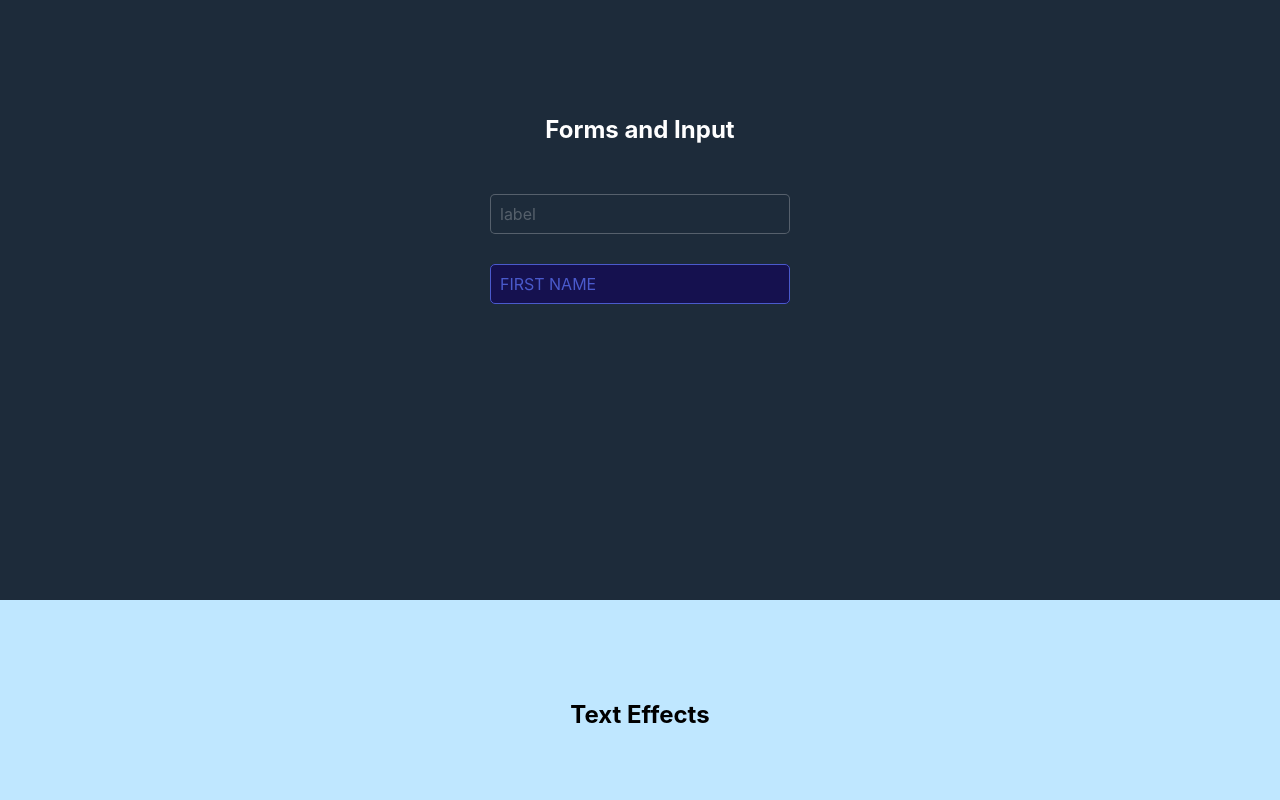
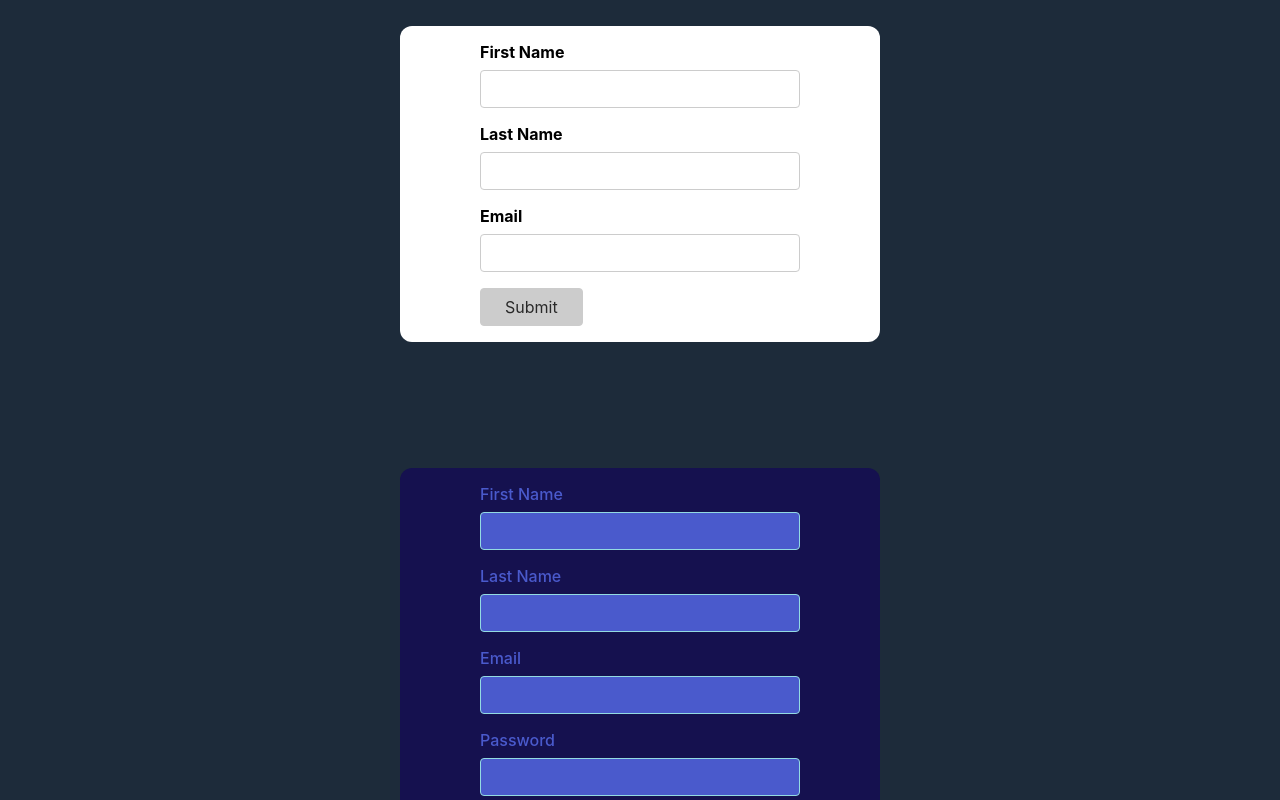
Before and after one commit to jnhthomp/jtdev-react-components, a React (Create React App) app: page / in a window 1280 px wide. Shown: the part 2720-3520 px from the top of the page. Built offline with nearby package versions, Linux system fonts and the light colour scheme.

Commit message:
Add basic form component to app showcase

```diff
--- a/src/App.js
+++ b/src/App.js
@@ -1,5 +1,6 @@
 import classes from './App.module.css';
 import GlowBar from './Loading/GlowBar/GlowBar.jsx';
+import BasicForm from './Form/BasicForm/BasicForm';
 import AnimatedInput from './Form/AnimatedInput/AnimatedInput';
 import FullImageCard from './Card/FullImageCard/FullImageCard';
 import NeonButton from './Button/NeonButton/NeonButton';
@@ -66,6 +67,73 @@ function App() {
     // cardButtonPrimaryColor: '', // set to match accentColor if no value given
     cardButtonSecondaryColor: '#25cf51',
     buttonAction: () => console.log('Custom click')
+  }
+
+  const basicFormSettings = {
+    inputList: [
+      {
+        validation: (value) => value.trim() !== '',
+        type: 'text',
+        label: 'First Name',
+        id: 'fName', //! id must be provided for each item when providing an input list
+        errorText: 'First name cannot be blank',
+        value: '' // Initial values can be passed in if desired (for update forms)
+      },
+      {
+        validation: (value) => value.trim() !== '',
+        type: 'text',
+        label: 'Last Name',
+        id: 'lName',
+        errorText: 'Last name cannot be blank',
+        value: ''
+      },
+      {
+        validation: (value) => value.includes('@'),
+        type: 'text',
+        label: 'Email',
+        id: 'email',
+        errorText: 'Please use a valid email format',
+        value: ''
+      },
+      {
+        validation: (value) => value.trim() !== '',
+        type: 'password',
+        label: 'Password',
+        id: 'password',
+        errorText: 'Please enter your password',
+        value: ''
+      }
+    ],
+
+    //! Required: A method to call when the form is submitted
+    formSubmit: (inputs) => { console.log(inputs) },
+
+    buttonText: 'Register', // Option button text ('Submit' by default)
+    // Theme object and all properties within are optional
+    theme: {
+      cardBGColor: primaryDark,
+      labelWeight: 500,
+      textColor: primaryLight,
+      inputTextColor: accentDark,
+      inputBorderColor: accentLight,
+      inputBGColor: primaryLight,
+      inputFocusBorder: accentDark,
+      inputFocusGBColor: accentLight,
+      invalidTextColor: accentAlt,
+      invalidBorderColor: accentAlt,
+      invalidBGColor: accentLight,
+      invalidFocusBorder: accentAlt + '6b',
+      invalidFocusBG: accentDark + '3b',
+      errorTextColor: accentAlt,
+      buttonBGColor: accentDark,
+      buttonTextColor: accentLight,
+      buttonBorderColor: primaryLight,
+      buttonHoverBG: accentDark + 'da',
+      buttonHoverBorder: accentDark + 'da',
+      buttonDisabledBG: accentLight,
+      buttonDisabledTextColor: primaryDark,
+      buttonDisabledBorder: accentDark
+    }
   }
 
   const animatedInputSettings = {
@@ -147,6 +215,8 @@ function App() {
       </section>
       <section className={`${classes.sectionContainer} ${classes.formsSection}`}>
         <h1>Forms and Input</h1>
+        <BasicForm settings={{ formSubmit: basicFormSettings.formSubmit }}/>
+        <BasicForm settings={basicFormSettings} />
         <AnimatedInput settings={{}}/>
         <AnimatedInput settings={animatedInputSettings} />
       </section>
```
